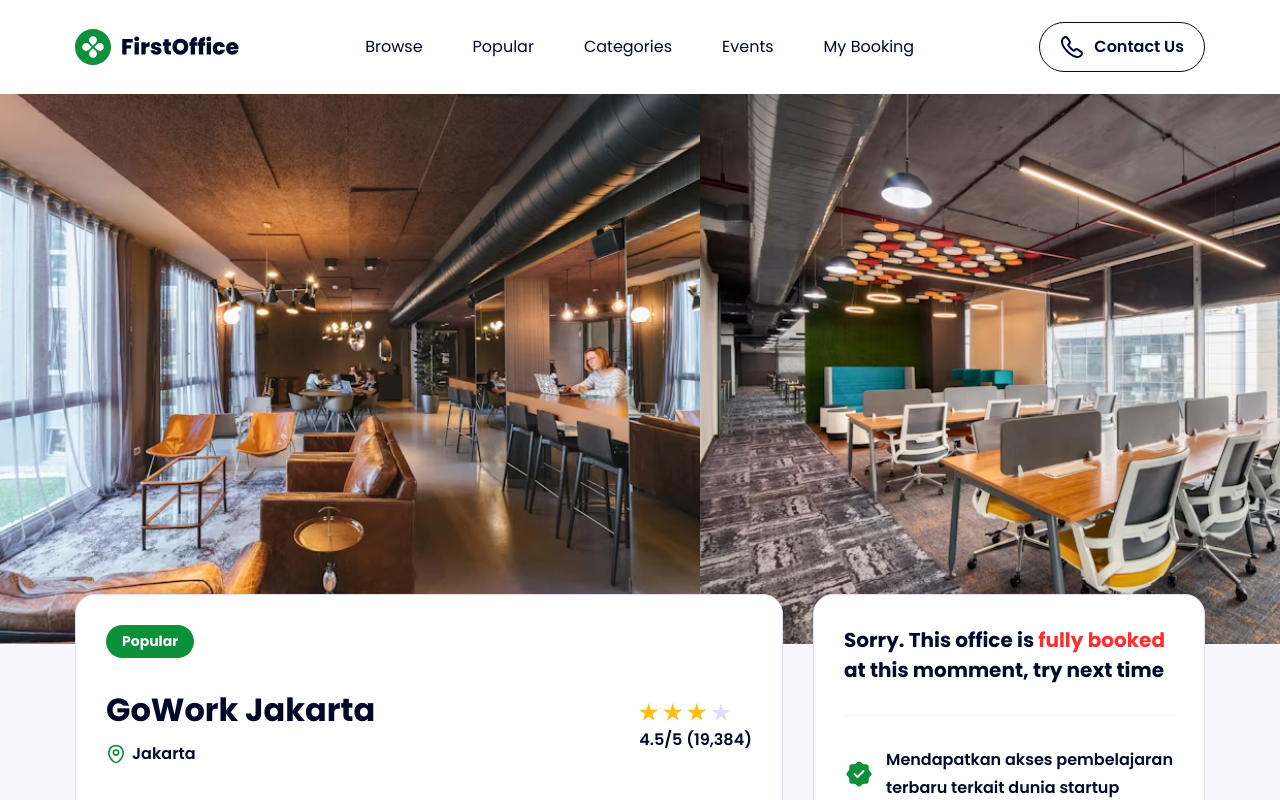
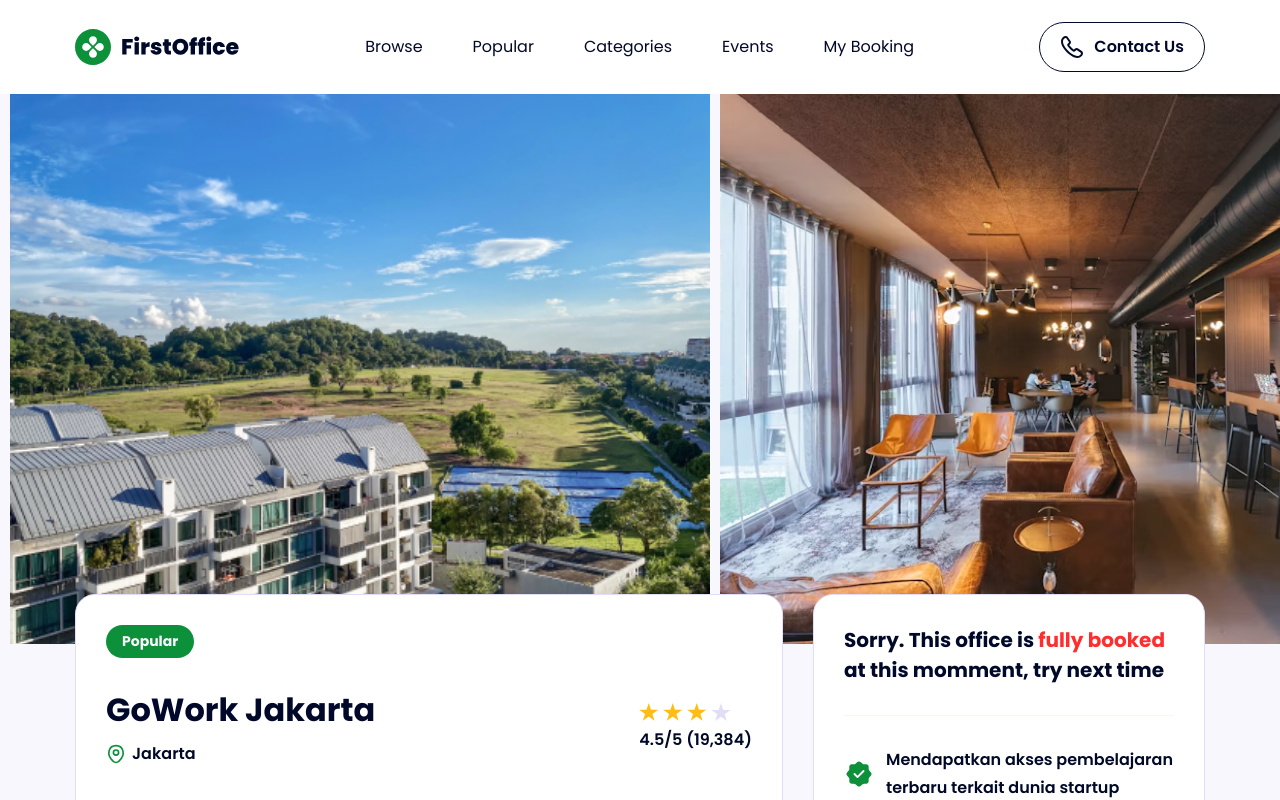
Before and after one commit to IzzaWildanRidhoni/superoffice-nextjs, a Next.js app: page /office/gowork-jakarta in a window 1280 px wide. Shown: the top 800 px of the page. Built offline with nearby package versions, Linux system fonts and the light colour scheme.

Commit message:
add swiper next galery

```diff
--- a/app/(front)/office/[slug]/page.tsx
+++ b/app/(front)/office/[slug]/page.tsx
@@ -22,7 +22,7 @@
     return (
     <>
       <Navbar />
-      <OfficeHeader/>
+      <OfficeHeader image={office.image} images={office.images}/>
       <section
         id="Details"
         className="relative flex max-w-[1130px] mx-auto gap-[30px] mb-20 z-10"
--- a/features/offices/components/OfficeHeader.tsx
+++ b/features/offices/components/OfficeHeader.tsx
@@ -1,41 +1,50 @@
+"use client";
 import Image from "next/image";
+import {Swiper, SwiperSlide} from "swiper/react";
 
-export default function OfficeHeader() {
+export default function OfficeHeader({
+  image,
+  images
+}: {
+  image: string;
+  images: string[];
+}) {
     return (
-        <>
          <section id="Gallery" className="-mb-[50px]">
           <div className="swiper w-full">
-          <div className="swiper-wrapper">
-            <div className="swiper-slide !w-fit">
+            <Swiper
+            className="swiper-wrapper"
+            slidesPerView={"auto"}
+            spaceBetween={10}
+            slidesOffsetAfter={10}
+            slidesOffsetBefore={10}
+            >
+              <SwiperSlide className="swiper-slide !w-fit">
                 <div className="w-[700px] h-[550px] overflow-hidden">
-                <img
-                  src="/assets/images/thumbnails/thumbnail-details-1.png"
+                  <Image
+                    width={700}
+                    height={550}
+                    src={image}
                     className="w-full h-full object-cover"
                     alt="thumbnail"
                   />
                 </div>
-            </div>
-            <div className="swiper-slide !w-fit">
+              </SwiperSlide>
+              {images.map((image, index) => (
+                <SwiperSlide className="swiper-slide !w-fit" key={index}>
                   <div className="w-[700px] h-[550px] overflow-hidden">
-                <img
-                  src="/assets/images/thumbnails/thumbnail-details-2.png"
+                    <Image
+                      width={700}
+                      height={550}
+                      src={image}
                       className="w-full h-full object-cover"
                       alt="thumbnail"
                     />
                   </div>
-            </div>
-            <div className="swiper-slide !w-fit">
-              <div className="w-[700px] h-[550px] overflow-hidden">
-                <img
-                  src="/assets/images/thumbnails/thumbnail-details-3.png"
-                  className="w-full h-full object-cover"
-                  alt="thumbnail"
-                />
-              </div>
-            </div>
-          </div>
+                </SwiperSlide>
+              ))}
+            </Swiper>
           </div>
         </section>
-        </>
     )
 }
```
Lines whose indentation alone changed are shown as unchanged.
